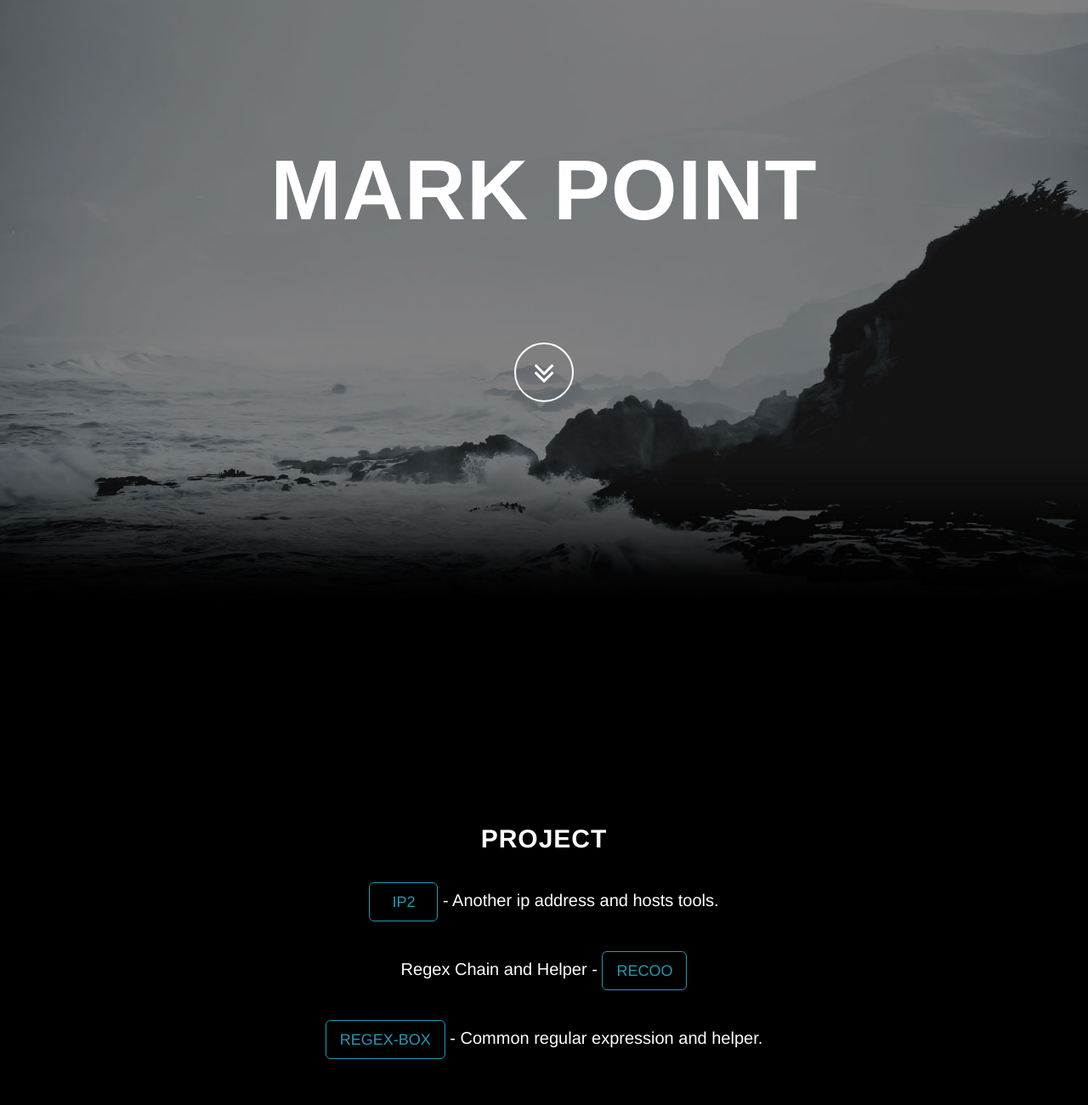
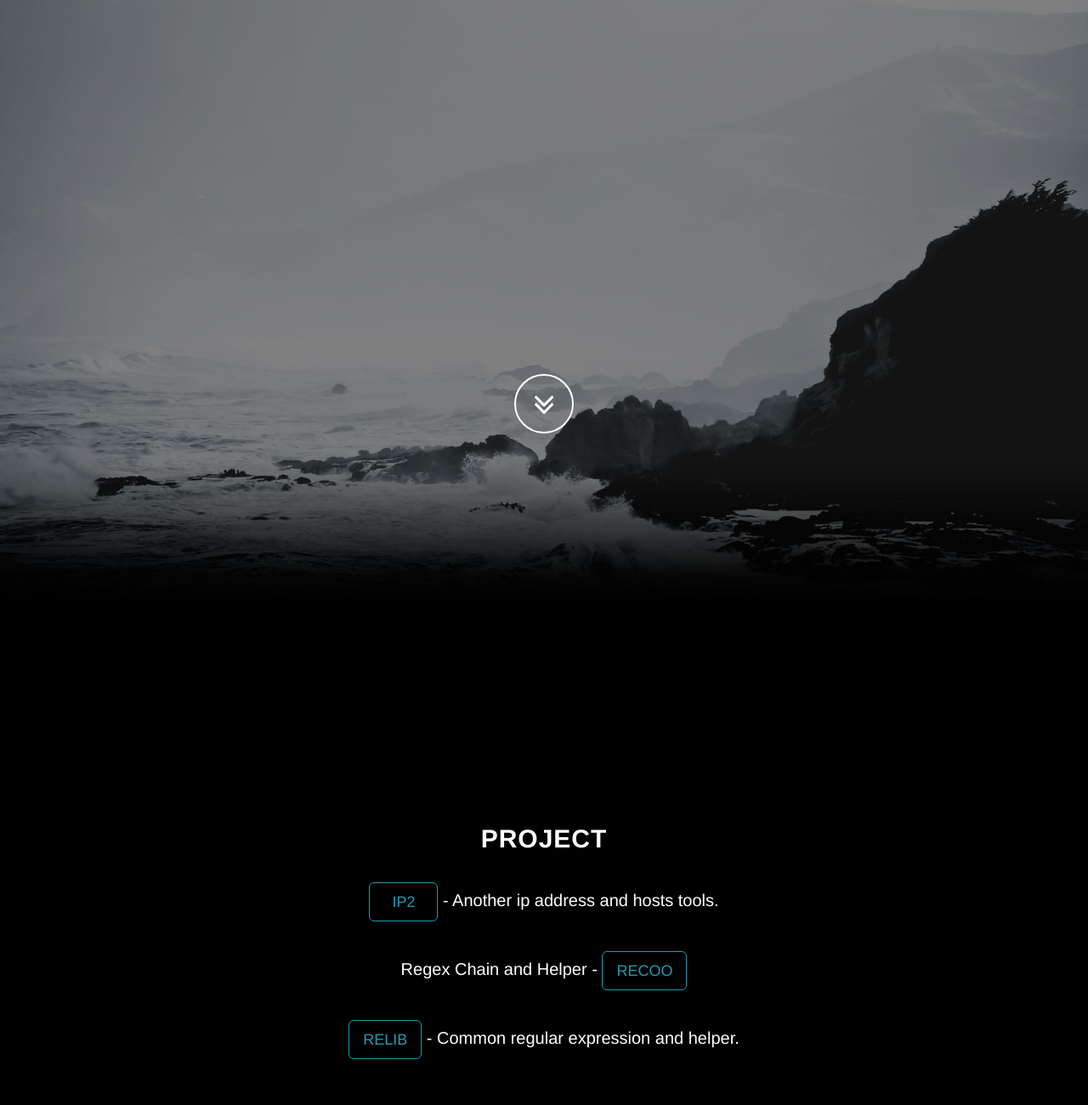
Before and after one commit to markzhan/markzhan.github.io, a plain HTML site: page index.html in a window 1280 px wide. Shown: the part 80-1380 px from the top of the page at 85% size. Drawn offline with Linux system fonts and the light colour scheme.

Commit message:
del mess

```diff
--- a/index.html
+++ b/index.html
@@ -9,7 +9,7 @@
     <meta name="description" content="">
     <meta name="author" content="">
 
-    <title>MarkZhan - Mark Point</title>
+    <title>markzhan.com</title>
 
     <link rel="shortcut icon" href="/favicon.ico" />
     <link rel="icon" href="/favicon.ico" />
@@ -83,7 +83,8 @@
             <div class="container">
                 <div class="row">
                     <div class="col-md-8 col-md-offset-2">
-                        <h1 class="brand-heading">MARK POINT</h1>
+                        <h1 class="brand-heading">&nbsp;</h1>
+                        <p class="intro-text">&nbsp;</p>
                         <p class="intro-text">&nbsp;</p>
                         <a href="#about" class="btn btn-circle page-scroll">
                             <i class="fa fa-angle-double-down animated"></i>
@@ -108,7 +109,7 @@
                   <a href="https://github.com/markzhan/recoo" class="btn btn-default btn-lg">recoo</a>
                 </p>
                 <p>
-                  <a href="https://github.com/markzhan/regex-bos" class="btn btn-default btn-lg">regex-box</a>
+                  <a href="https://github.com/markzhan/relib" class="btn btn-default btn-lg">relib</a>
                   - Common regular expression and helper.
                 </p>
               </div>
```
